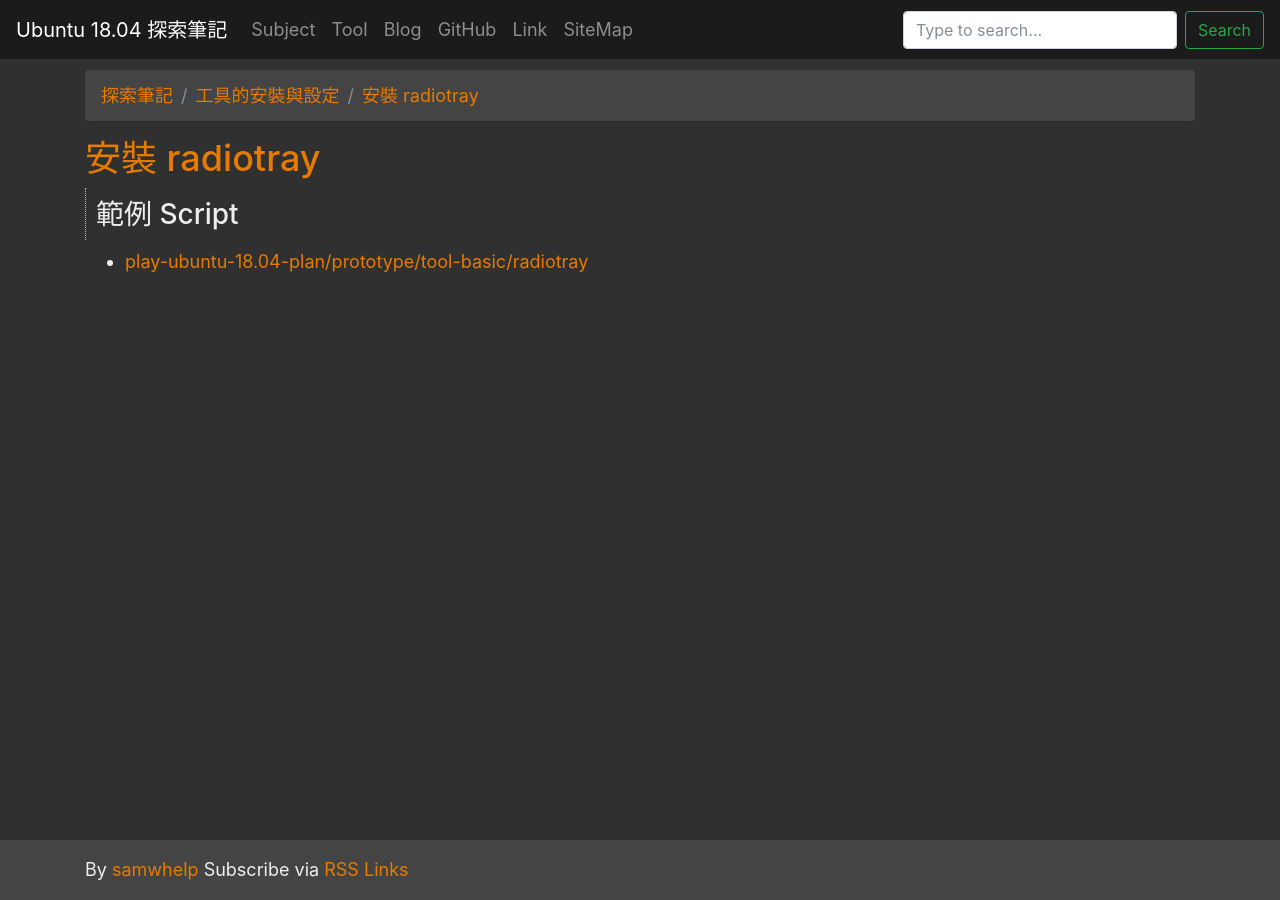
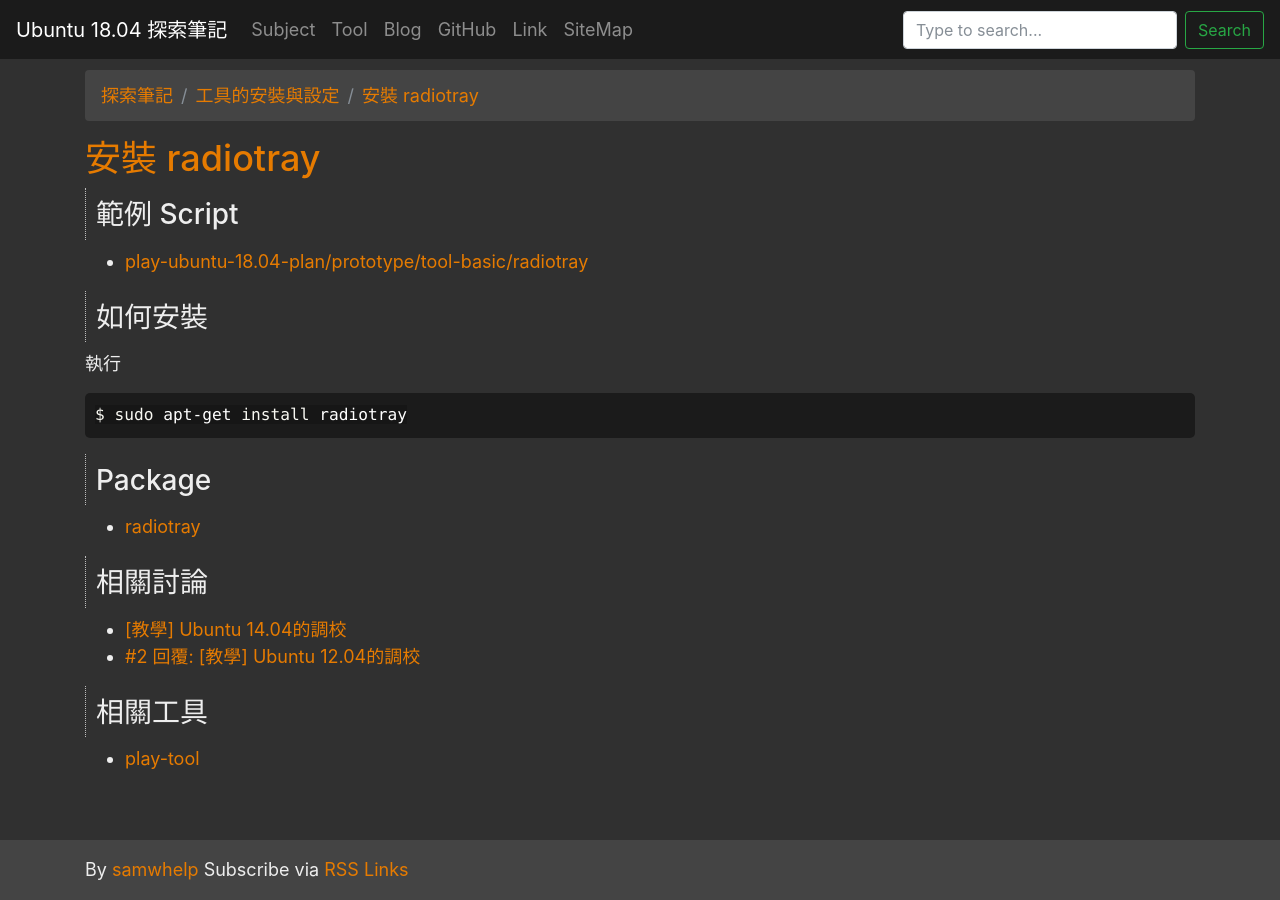
Before and after one commit to samwhelp/note-ubuntu-18.04, a Jekyll site: the page built from read/howto/install-tool/radiotray/index.md, in a window 1280 px wide. Built offline with Jekyll 4.4.1, drawn with Linux system fonts in a browser that asks for light colours; nearby versions of some CDN libraries.

Commit message:
radiotray

````diff
--- a/read/howto/install-tool/radiotray/index.md
+++ b/read/howto/install-tool/radiotray/index.md
@@ -14,3 +14,29 @@ source_url: '/read/howto/install-tool/radiotray/index.md'
 ## 範例 Script
 
 * [play-ubuntu-18.04-plan/prototype/tool-basic/radiotray](https://github.com/samwhelp/play-ubuntu-18.04-plan/tree/master/prototype/tool-basic/radiotray)
+
+
+## 如何安裝
+
+執行
+
+``` sh
+$ sudo apt-get install radiotray
+```
+
+
+## Package
+
+* [radiotray](https://packages.ubuntu.com/bionic/radiotray)
+
+
+## 相關討論
+
+
+* [[教學] Ubuntu 14.04的調校](https://www.ubuntu-tw.org/modules/newbb/viewtopic.php?post_id=317196#forumpost317196)
+* [#2 回覆: [教學] Ubuntu 12.04的調校](https://www.ubuntu-tw.org/modules/newbb/viewtopic.php?post_id=226746#forumpost226746)
+
+
+## 相關工具
+
+* [play-tool](https://github.com/samwhelp/play-ubuntu-18.04-plan/tree/master/plan/tool-full/play-tool)
````
